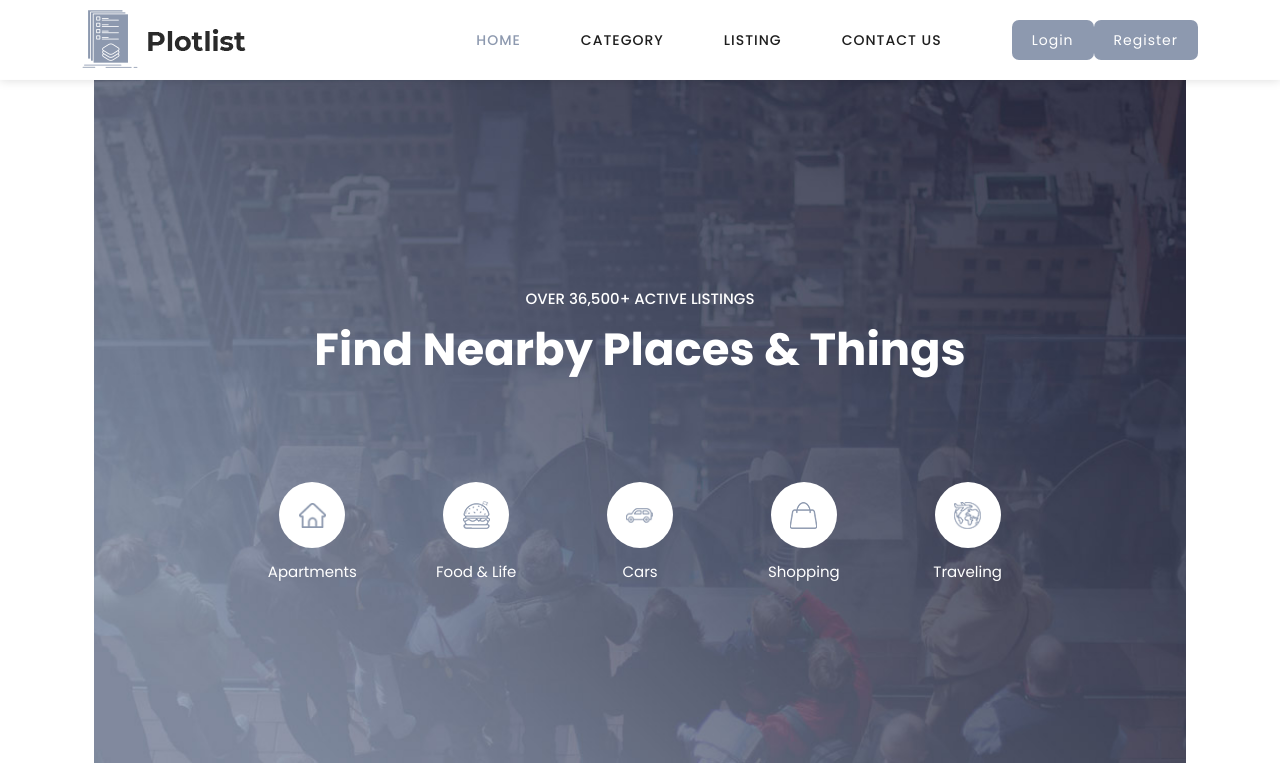
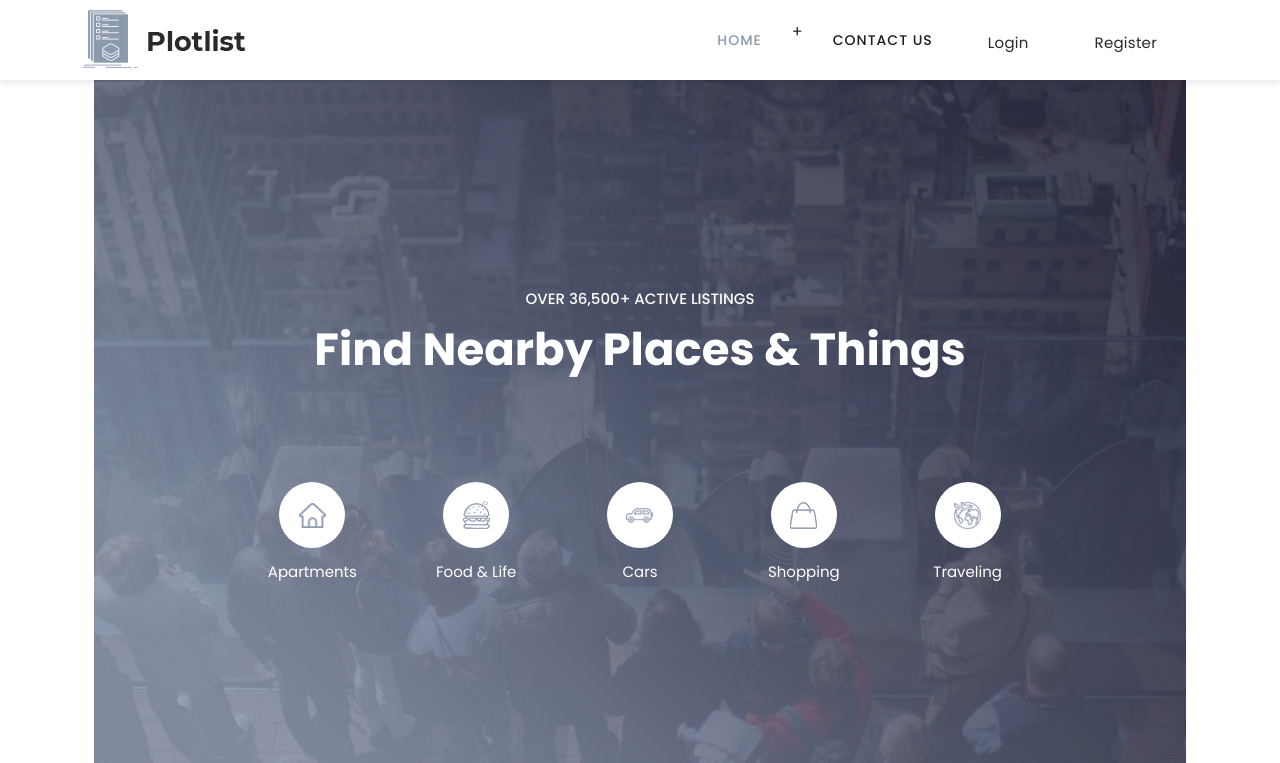
Before and after one commit to mennareda568/crud-project, a PHP site: page / in a window 1280 px wide. Shown: the top 763 px of the page. Run offline with PHP 8.4, Linux system fonts and the light colour scheme.

Commit message:
Update navbar.php

```diff
--- a/includes/temp/navbar.php
+++ b/includes/temp/navbar.php
@@ -9,18 +9,20 @@
                     <!-- ***** Logo End ***** -->
                     <!-- ***** Menu Start ***** -->
                     <ul class="nav">
-                        <li><a href="index.php" class="active">Home</a></li>
-                        <li><a href="#">Category</a></li>
-                        <li><a href="#">Listing</a></li>
+                        <li><a href="index.php" class="active">Home</a></li>+
                         <li><a href="#">Contact Us</a></li>
-                        <li>
+
 
                             <?php
                             if (isset($_SESSION['user_login'])) {
+                                ?>
+                                <li><a href="#">Category</a></li>
+                                <li><a href="#">Listing</a></li>
+                                <?php
                                 echo '<div class="main-white-button"><a href="logout.php"> Logout</a></div>';
                             } else {
                                 echo '<div class="d-flex">
-                                <div class="main-white-button"><a href="login.php"> Login</a></div>'.'<div class="main-white-button"><a href="register.php"> Register</a></div>
+                                <div class="main-white-button "><a href="login.php"> Login</a></div>'.'<div class="main-white-button mx-3"><a href="register.php"> Register</a></div>
                                 </div>';
                             }
                             ?>
```
